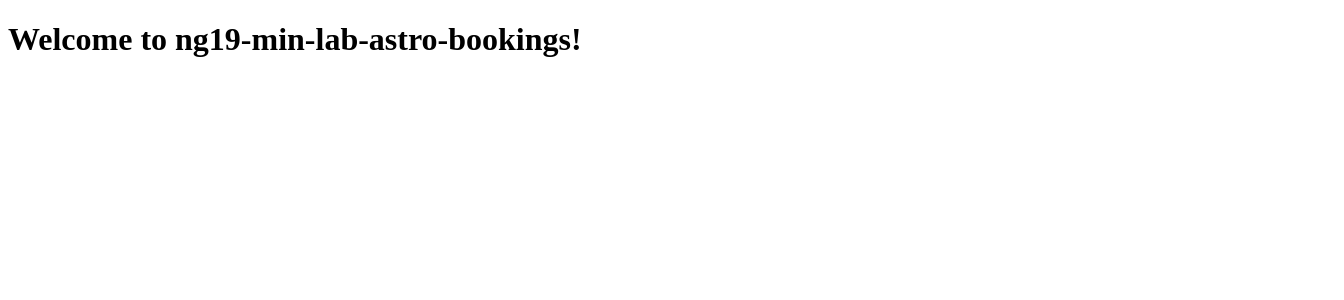
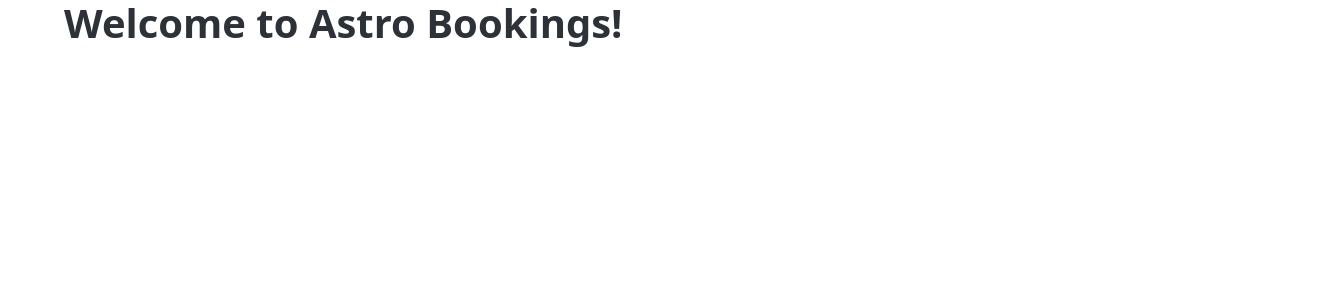
Before and after one commit to AlbertoBasalo/ng19-min-lab-astro-bookings, an Angular app: page / in a window 1280 px wide. Shown: the top 300 px of the page, 1344 px wide, since content can reach past the window. Built offline with nearby package versions, Linux system fonts and the light colour scheme.

Commit message:
feat: angular project

```diff
--- a/angular.json
+++ b/angular.json
@@ -51,9 +51,7 @@
                 "input": "public"
               }
             ],
-            "styles": [
-              "src/styles.css"
-            ],
+            "styles": ["node_modules/@picocss/pico/css/pico.min.css", "src/styles.css"],
             "scripts": []
           },
           "configurations": {
@@ -97,5 +95,8 @@
         }
       }
     }
+  },
+  "cli": {
+    "analytics": "a842ac70-a14b-4277-a14a-bf2d0e8f85a3"
   }
 }
--- a/package.json
+++ b/package.json
@@ -23,6 +23,7 @@
     "@angular/platform-browser": "^19.0.0",
     "@angular/platform-browser-dynamic": "^19.0.0",
     "@angular/router": "^19.0.0",
+    "@picocss/pico": "^2.0.6",
     "rxjs": "~7.8.0",
     "tslib": "^2.3.0",
     "zone.js": "~0.15.0"
--- a/src/app/app.component.ts
+++ b/src/app/app.component.ts
@@ -1,16 +1,16 @@
-import { Component } from '@angular/core';
-import { RouterOutlet } from '@angular/router';
+import { Component } from "@angular/core";
+import { RouterOutlet } from "@angular/router";
 
 @Component({
-  selector: 'lab-root',
+  selector: "lab-root",
   imports: [RouterOutlet],
   template: `
-    <h1>Welcome to {{title}}!</h1>
+    <h1>Welcome to {{ title }}!</h1>
 
     <router-outlet />
   `,
   styles: [],
 })
 export class AppComponent {
-  title = 'ng19-min-lab-astro-bookings';
+  title = "Astro Bookings";
 }
--- a/src/styles.css
+++ b/src/styles.css
@@ -1 +1,11 @@
 /* You can add global styles to this file, and also import other style files */
+/* Set left and right margins to 5% of the viewport width for responsiveness */
+body {
+  margin-left: 5vw;
+  margin-right: 5vw;
+}
+
+/* Set right margin to 1vw for all span elements */
+span {
+  margin-right: 1vw;
+}
```
Also changed, not shown: 2 other files (tests, documents, lock files or other folders).
